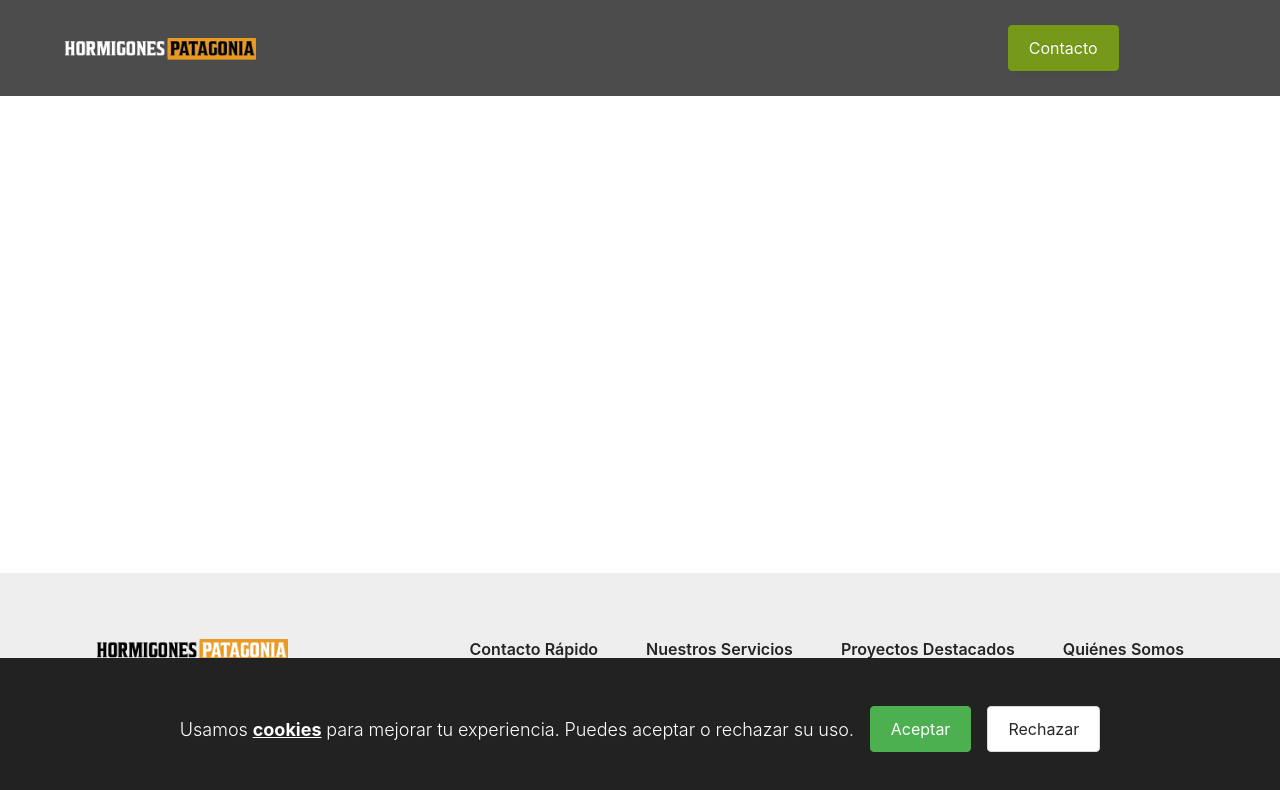
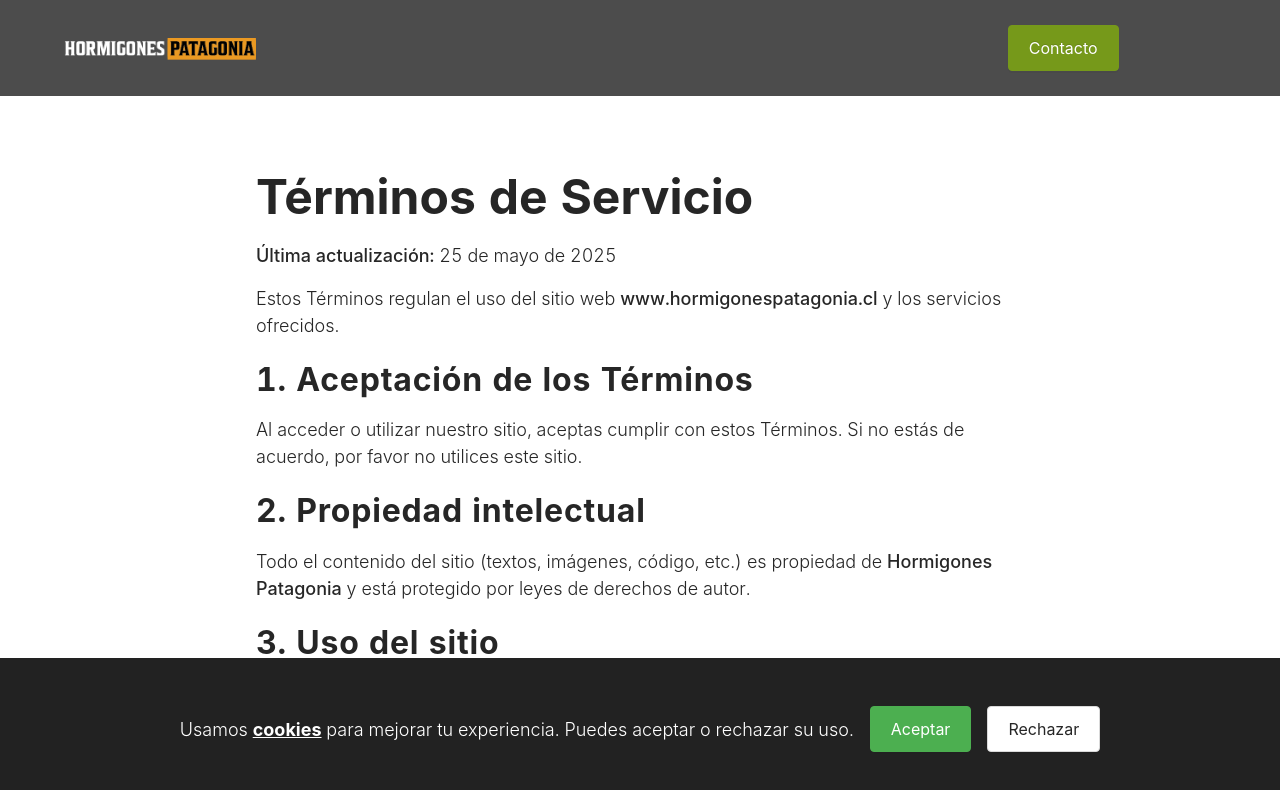
Before and after one commit to BCaceres87/hormigones-patagonia-website, a React (Vite) app: page /service-terms in a window 1280 px wide. Shown: the top 790 px of the page. Built offline with nearby package versions, Linux system fonts and the light colour scheme.

Commit message:
Add ServiceTerms page

```diff
--- a/src/App.jsx
+++ b/src/App.jsx
@@ -10,6 +10,7 @@ import TermsAndConditions from './pages/terms-and-conditions'
 import CookiesBanner from './components/cookies-banner'
 import CookieSettings from './pages/cookie-settings'
 import { ToastContainer } from 'react-toastify'
+import ServiceTerms from './pages/service-terms'
 
 export const App = () => {
   return (
@@ -24,6 +25,7 @@ export const App = () => {
         <Route path="/contact" element={<Contact/>}/>
         <Route path="/terms-and-conditions" element={<TermsAndConditions/>}/>
         <Route path="/cookie-settings" element={<CookieSettings/>}/>
+        <Route path="/service-terms" element={<ServiceTerms/>}/>
       </Routes>
     </Layout>
     <ToastContainer />
--- a/src/components/footer.jsx
+++ b/src/components/footer.jsx
@@ -60,7 +60,7 @@ const Footer = () => {
           <Link className={styles.policy_link}>Política de Privacidad</Link>
         </li>
         <li>
-          <Link className={styles.policy_link}>Términos de Servicio</Link>
+          <Link className={styles.policy_link} to="/service-terms">Términos de Servicio</Link>
         </li>
         <li>
           <Link className={styles.policy_link} to="/cookie-settings">Configuración de Cookies</Link>
--- a/src/pages/cookie-settings.jsx
+++ b/src/pages/cookie-settings.jsx
@@ -8,7 +8,6 @@ import { LeftOutlined } from '@ant-design/icons';
 
 const CookieSettings = () => {
   const { acceptCookies, rejectCookies, cookiesAccepted } = useContext(CookiesContext);
-
 
   const handleAccept = () => {
     acceptCookies();
--- /dev/null
+++ b/src/pages/service-terms.jsx
@@ -0,0 +1,28 @@
+import Wrapper from '../components/wrapper'
+import styles from './service-terms.module.scss'
+
+const ServiceTerms = () => {
+  return (
+    <section className={styles.section1}>
+      <Wrapper>
+        <div className={styles.text_wrapper}>
+          <h2>Términos de Servicio</h2>
+          <p><strong>Última actualización:</strong> 25 de mayo de 2025</p>
+          <p>Estos Términos regulan el uso del sitio web <strong>www.hormigonespatagonia.cl</strong> y los servicios ofrecidos.</p>
+          <h3>1. Aceptación de los Términos</h3>
+          <p>Al acceder o utilizar nuestro sitio, aceptas cumplir con estos Términos. Si no estás de acuerdo, por favor no utilices este sitio.</p>
+          <h3>2. Propiedad intelectual</h3>
+          <p>Todo el contenido del sitio (textos, imágenes, código, etc.) es propiedad de <strong>Hormigones Patagonia</strong> y está protegido por leyes de derechos de autor.</p>
+          <h3>3. Uso del sitio</h3>
+          <p>No puedes utilizar el sitio para fines ilícitos o no autorizados.</p>
+          <h3>4. Modificaciones</h3>
+          <p>Nos reservamos el derecho de modificar estos Términos en cualquier momento. Los cambios serán efectivos una vez publicados.</p>
+          <h3>5. Legislación aplicable</h3>
+          <p>Estos Términos se rigen por las leyes de Chile.</p>
+        </div>
+      </Wrapper>
+    </section>
+  )
+}
+
+export default ServiceTerms
--- /dev/null
+++ b/src/pages/service-terms.module.scss
@@ -0,0 +1,11 @@
+@use "../styles/main.scss" as *;
+
+.section1 {
+  @include media-large {
+    padding: 0 10rem;
+  }
+
+  .text_wrapper {
+    @include hero-text-spacing;
+  }
+}
```
